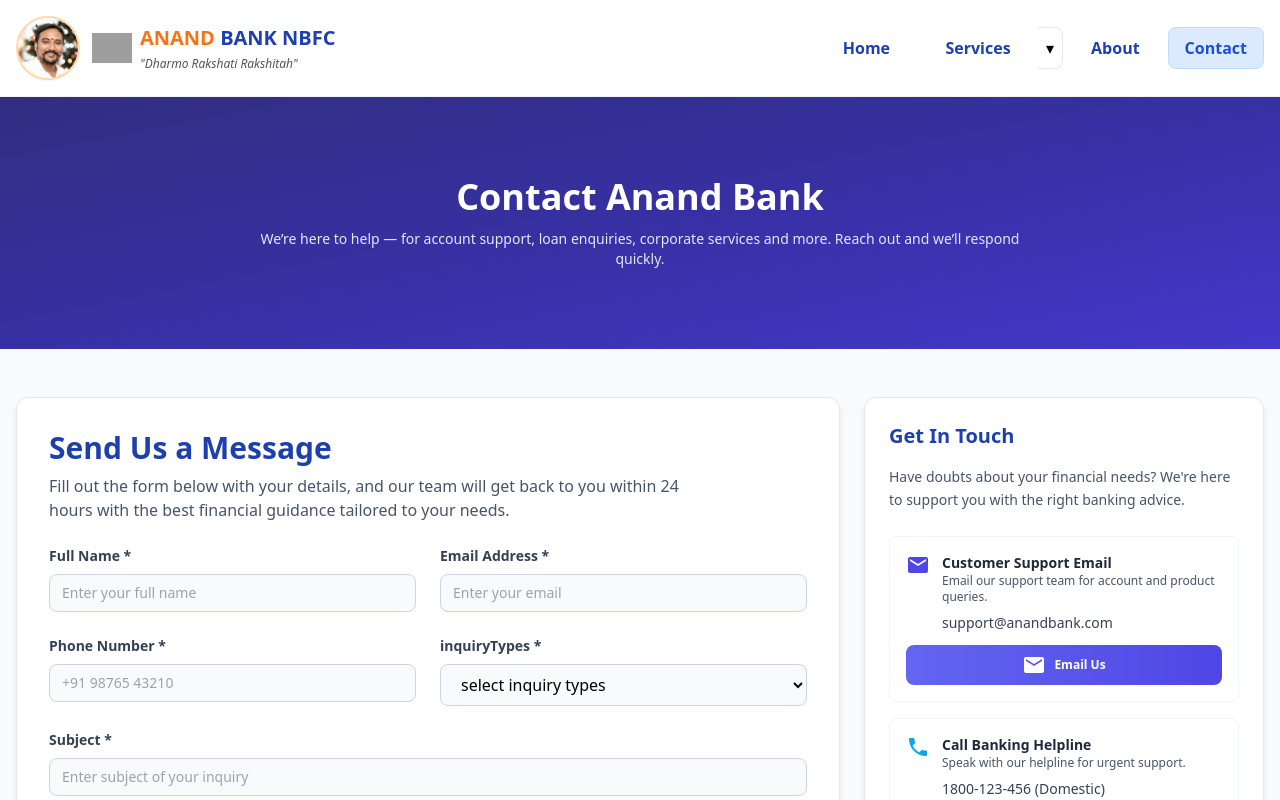
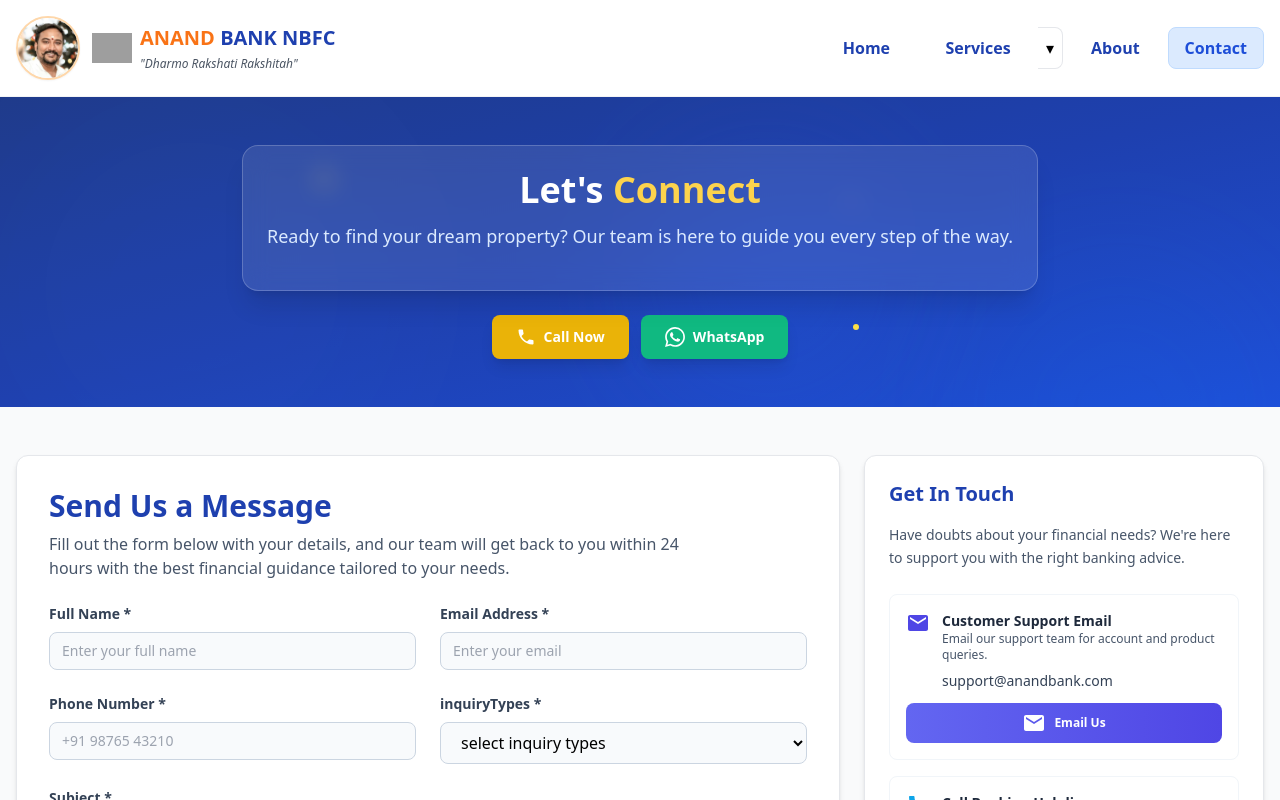
Before and after one commit to Sumiran2105/Anand-Bank-NBFC, a React (Vite) app: page /contact in a window 1280 px wide. Shown: the top 800 px of the page. Built offline with nearby package versions, Linux system fonts and the light colour scheme; grey boxes are pictures that could not be loaded.

Commit message:
Services contact

```diff
--- a/src/pages/Contact.jsx
+++ b/src/pages/Contact.jsx
@@ -160,11 +160,64 @@ const ContactBankWithMapBottom = () => {
   return (
     <div className="min-h-screen bg-white">
       {/* HERO */}
-      <section className="relative py-16 md:py-20 bg-gradient-to-br from-indigo-900 via-indigo-800 to-indigo-700 overflow-hidden">
-        <div className="container mx-auto px-4 relative z-10 text-center text-white">
-          <motion.div initial={{ opacity: 0, y: 20 }} animate={{ opacity: 1, y: 0 }} transition={{ duration: 0.7 }} className="max-w-3xl mx-auto">
-            <h1 className="text-2xl md:text-4xl font-bold mb-3">Contact Anand Bank</h1>
-            <p className="text-xs md:text-sm text-indigo-100">We’re here to help — for account support, loan enquiries, corporate services and more. Reach out and we’ll respond quickly.</p>
+     <section className="relative py-12 bg-gradient-to-br from-blue-900 via-blue-800 to-blue-700 overflow-hidden">
+        {/* Hero Background Elements */}
+        <div className="absolute inset-0 pointer-events-none">
+          <div className="absolute top-0 left-0 w-96 h-96 bg-white/25 rounded-full mix-blend-overlay filter blur-3xl opacity-20 animate-pulse-slow"></div>
+          <div className="absolute top-1/2 right-0 w-80 h-80 bg-cyan-400/30 rounded-full mix-blend-overlay filter blur-3xl opacity-25 animate-pulse-medium"></div>
+          <div className="absolute bottom-0 left-1/2 w-64 h-64 bg-blue-300/40 rounded-full mix-blend-overlay filter blur-3xl opacity-30 animate-pulse-slow"></div>
+
+          {/* Animated Stars */}
+          <div className="absolute top-1/4 left-1/4 w-2 h-2 bg-yellow-300 rounded-full animate-twinkle"></div>
+          <div className="absolute top-1/3 right-1/3 w-1 h-1 bg-yellow-200 rounded-full animate-twinkle-delay"></div>
+          <div className="absolute bottom-1/4 left-2/3 w-1.5 h-1.5 bg-yellow-300 rounded-full animate-twinkle"></div>
+        </div>
+
+        <div className="container mx-auto px-4 relative z-10">
+          <motion.div
+            initial={{ opacity: 0, y: 30 }}
+            animate={{ opacity: 1, y: 0 }}
+            transition={{ duration: 0.8 }}
+            className="max-w-4xl mx-auto text-center text-white"
+          >
+            <motion.div
+              initial={{ scale: 0.9 }}
+              animate={{ scale: 1 }}
+              transition={{ duration: 0.6, delay: 0.2 }}
+              className="inline-block bg-white/10 backdrop-blur-md rounded-2xl p-6 border border-white/20 shadow-xl mb-6"
+            >
+              <h1 className="text-2xl md:text-4xl font-bold mb-3">
+                Let's <span className="text-amber-300">Connect</span>
+              </h1>
+              <p className="text-base md:text-lg text-blue-100 mb-4 leading-relaxed">
+                Ready to find your dream property? Our team is here to guide you every step of the way.
+              </p>
+            </motion.div>
+
+            <div className="flex flex-col sm:flex-row gap-3 justify-center">
+              <motion.a
+                whileHover={{ scale: 1.05 }}
+                whileTap={{ scale: 0.95 }}
+                href="tel:+919876543210"
+                className="bg-yellow-500 hover:bg-yellow-600 text-white px-6 py-3 rounded-lg font-semibold transition-all duration-300 shadow-lg hover:shadow-green-500/25 text-sm flex items-center justify-center gap-2"
+              >
+                <svg className="w-5 h-5" fill="currentColor" viewBox="0 0 24 24">
+                  <path d="M6.62 10.79c1.44 2.83 3.76 5.14 6.59 6.59l2.2-2.2c.27-.27.67-.36 1.02-.24 1.12.37 2.33.57 3.57.57.55 0 1 .45 1 1V20c0 .55-.45 1-1 1-9.39 0-17-7.61-17-17 0-.55.45-1 1-1h3.5c.55 0 1 .45 1 1 0 1.25.2 2.45.57 3.57.11.35.03.74-.25 1.02l-2.2 2.2z"/>
+                </svg>
+                Call Now
+              </motion.a>
+              <motion.a
+                whileHover={{ scale: 1.05 }}
+                whileTap={{ scale: 0.95 }}
+                href="https://wa.me/919876543210"
+                className="bg-emerald-500 hover:bg-emerald-600 text-white px-6 py-3 rounded-lg font-semibold transition-all duration-300 shadow-lg hover:shadow-emerald-500/25 text-sm flex items-center justify-center gap-2"
+              >
+                <svg className="w-5 h-5" fill="currentColor" viewBox="0 0 24 24">
+                  <path d="M17.472 14.382c-.297-.149-1.758-.867-2.03-.967-.273-.099-.471-.148-.67.15-.197.297-.767.966-.94 1.164-.173.199-.347.223-.644.075-.297-.15-1.255-.463-2.39-1.475-.883-.788-1.48-1.761-1.653-2.059-.173-.297-.018-.458.13-.606.134-.133.298-.347.446-.52.149-.174.198-.298.298-.497.099-.198.05-.371-.025-.52-.075-.149-.669-1.612-.916-2.207-.242-.579-.487-.5-.669-.51-.173-.008-.371-.01-.57-.01-.198 0-.52.074-.792.372-.272.297-1.04 1.016-1.04 2.479 0 1.462 1.065 2.875 1.213 3.074.149.198 2.096 3.2 5.077 4.487.709.306 1.262.489 1.694.625.712.227 1.36.195 1.871.118.571-.085 1.758-.719 2.006-1.413.248-.694.248-1.289.173-1.413-.074-.124-.272-.198-.57-.347m-5.421 7.403h-.004a9.87 9.87 0 01-5.031-1.378l-.361-.214-3.741.982.998-3.648-.235-.374a9.86 9.86 0 01-1.51-5.26c.001-5.45 4.436-9.884 9.888-9.884 2.64 0 5.122 1.03 6.988 2.898a9.825 9.825 0 012.893 6.994c-.003 5.45-4.437 9.884-9.885 9.884m8.413-18.297A11.815 11.815 0 0012.05 0C5.495 0 .16 5.335.157 11.892c0 2.096.547 4.142 1.588 5.945L.057 24l6.305-1.654a11.882 11.882 0 005.683 1.448h.005c6.554 0 11.89-5.335 11.893-11.893c0-3.18-1.24-6.169-3.495-8.418"/>
+                </svg>
+                WhatsApp
+              </motion.a>
+            </div>
           </motion.div>
         </div>
       </section>
--- a/src/pages/Services.jsx
+++ b/src/pages/Services.jsx
@@ -74,7 +74,7 @@ export default function Services() {
               key={index}
               to={service.path}
               className="
-                bg-white p-10 rounded-3xl border border-blue-100 shadow-md
+                bg-white p-10 rounded-3xl border  border-blue-100 shadow-md
                 hover:shadow-2xl hover:scale-[1.04]
                 transition-all duration-300 cursor-pointer text-center
                 hover:border-blue-300 hover:bg-blue-50
@@ -82,9 +82,10 @@ export default function Services() {
               "
             >
               {/* Icon */}
-              <div className="mb-6 transition-transform duration-300 group-hover:scale-110">
-                {service.icon}
-              </div>
+             <div className="mb-6 flex items-center justify-center transition-transform duration-300 group-hover:scale-110">
+  {service.icon}
+</div>
+
 
               {/* Title */}
               <h3 className="text-2xl font-bold text-blue-900 group-hover:text-blue-700 transition">
```
